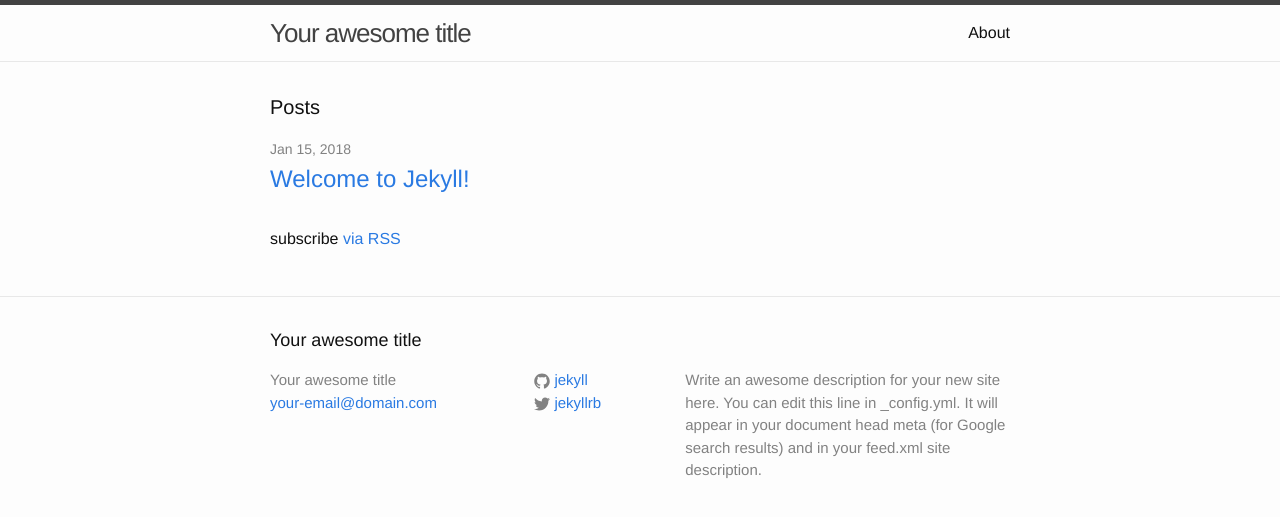
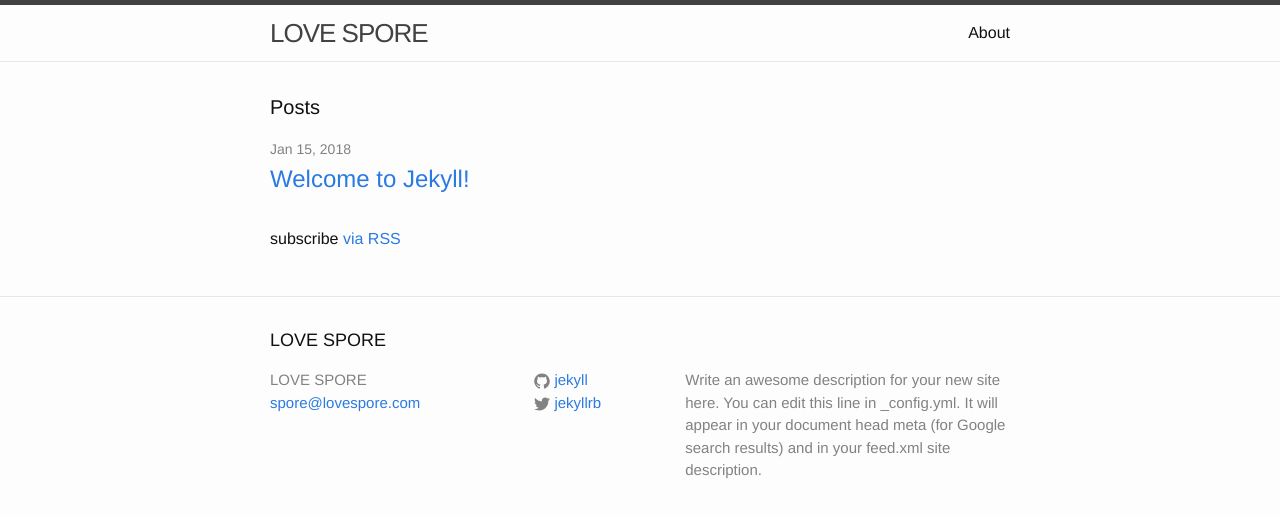
Before and after one commit to xspore100/xspore100.github.io, a Jekyll site: the page built from index.html, in a window 1280 px wide. Shown: the top 517 px of the page. Built offline with Jekyll 4.4.1, drawn with Linux system fonts in a browser that asks for light colours.

Commit message:
Update _config.yml

```diff
--- a/_config.yml
+++ b/_config.yml
@@ -6,14 +6,14 @@
 # 'jekyll serve'. If you change this file, please restart the server process.
 
 # Site settings
-title: Your awesome title
-email: your-email@domain.com
+title: LOVE SPORE
+email: spore@lovespore.com
 description: > # this means to ignore newlines until "baseurl:"
   Write an awesome description for your new site here. You can edit this
   line in _config.yml. It will appear in your document head meta (for
   Google search results) and in your feed.xml site description.
-baseurl: "" # the subpath of your site, e.g. /blog
-url: "http://yourdomain.com" # the base hostname & protocol for your site
+baseurl: "http://lovespore.com" # the subpath of your site, e.g. /blog
+url: "http://lovespore.com" # the base hostname & protocol for your site
 twitter_username: jekyllrb
 github_username:  jekyll
 
```
